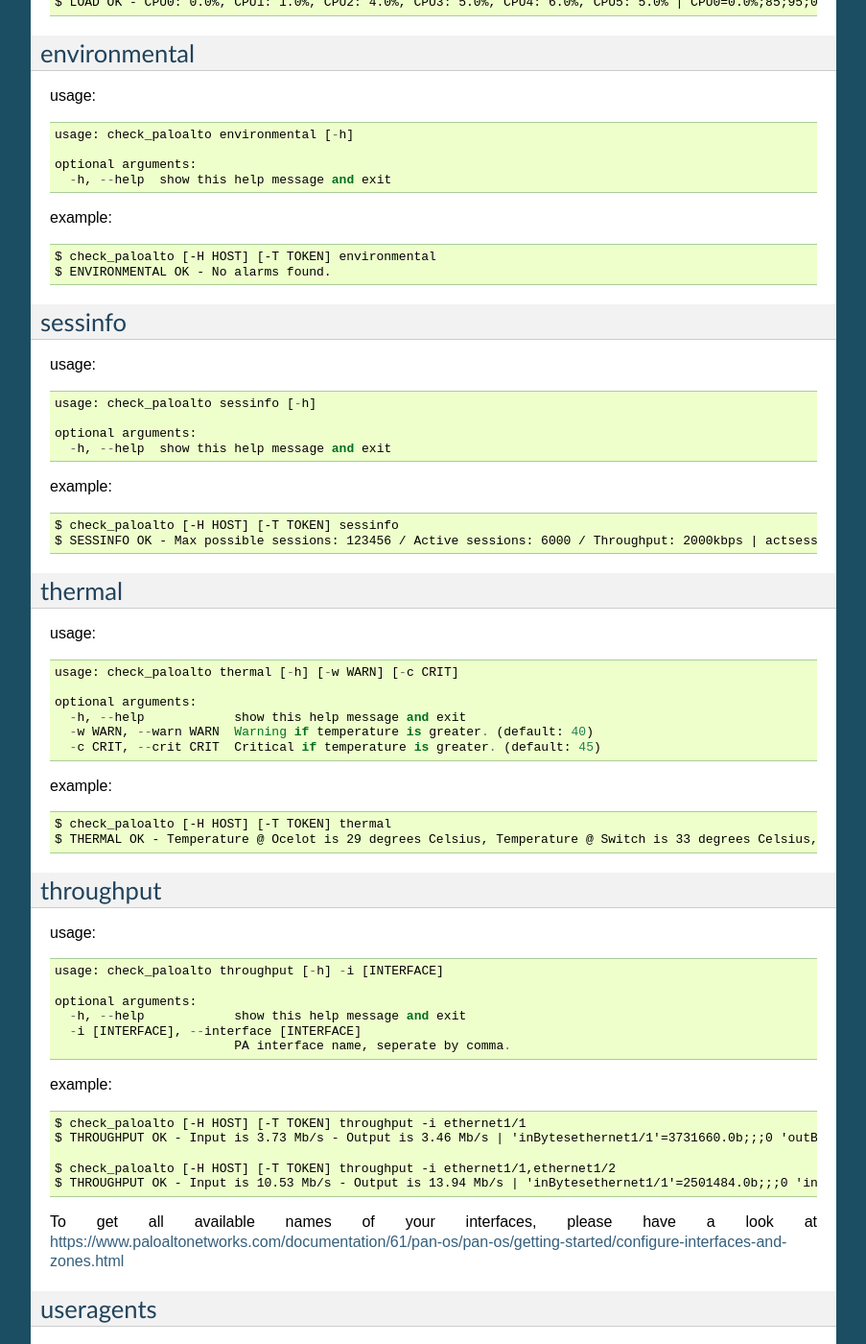
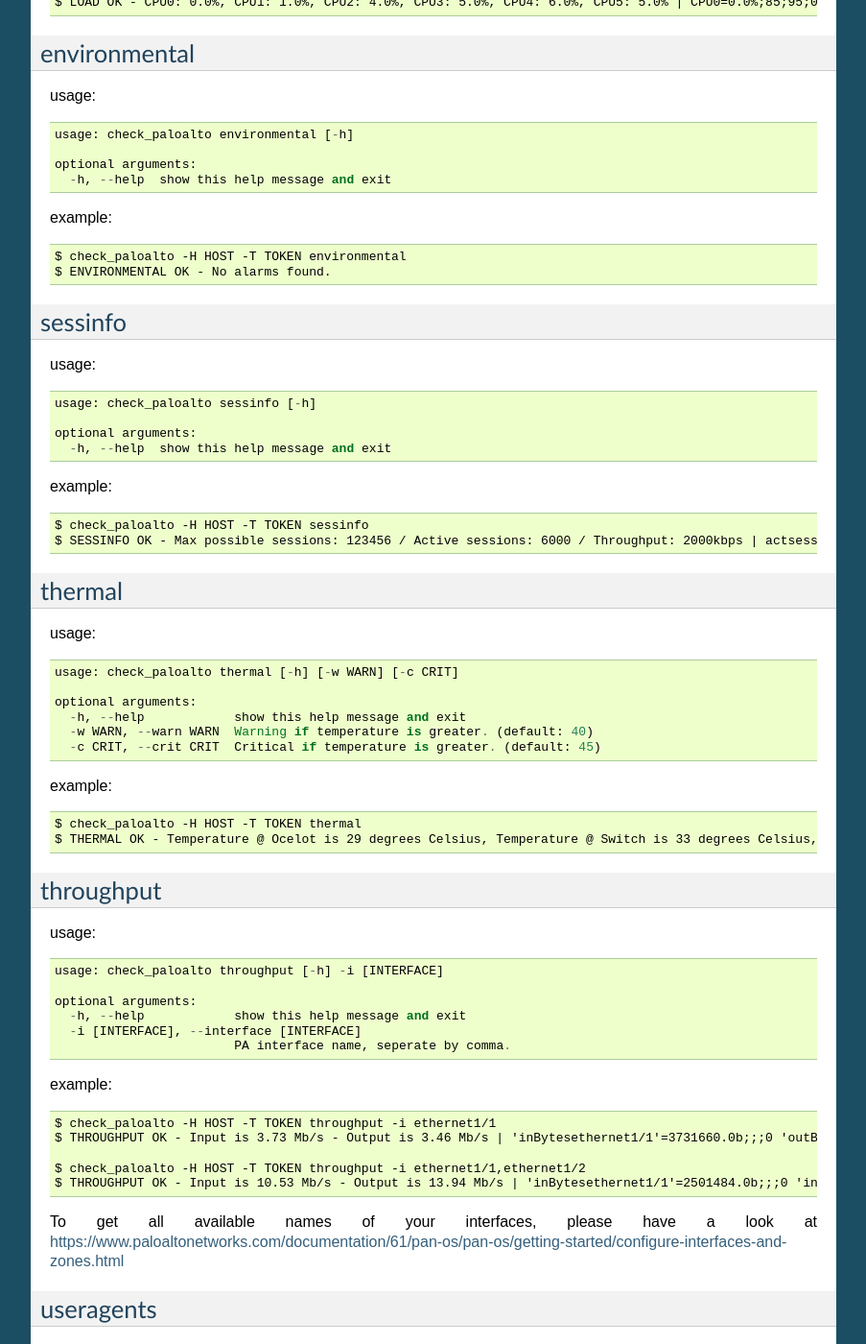
Before and after one commit to ralph089/nagios_check_paloalto, a Sphinx documentation site: the page built from docs/usage.rst, in a window 1280 px wide and 1400 px high, scrolled down 1656 px. Shown: the whole window at 96% size, without its empty margins (198-1101 px from the left). Built offline with Sphinx 7.4.7, drawn with Linux system fonts in a browser that asks for light colours; some of the changed text lies outside the part shown.

Commit message:
Changes for release 0.1.6.

```diff
--- a/README.rst
+++ b/README.rst
@@ -41,7 +41,7 @@
 -----
 Command-line usage::
 
-    usage: check_paloalto [-h] [-H HOST] [-T TOKEN] [-v] [-t TIMEOUT] [--version]
+    usage: check_paloalto [-h] -H HOST -T TOKEN [-v] [-t TIMEOUT] [--version]
                       {diskspace,certificates,load,useragent,environmental,sessinfo,thermal,throughput}
                       ...
 
--- a/docs/usage.rst
+++ b/docs/usage.rst
@@ -4,7 +4,7 @@
 
 Command-line usage::
 
-    usage: check_paloalto [-h] [-H HOST] [-T TOKEN] [-v] [-t TIMEOUT] [--version]
+    usage: check_paloalto [-h] -H HOST -T TOKEN [-v] [-t TIMEOUT] [--version]
                       {diskspace,certificates,load,useragent,environmental,sessinfo,thermal,throughput}
                       ...
 
@@ -53,7 +53,7 @@
 
 example::
 
-    $ check_paloalto [-H HOST] [-T TOKEN] diskspace
+    $ check_paloalto -H HOST -T TOKEN diskspace
     $ DISKSPACE OK - sda3: 46% used space, sda5: 41% used space, sda6: 38% used space, sda8: 55% used space | sda3=46;85;95;0;100 sda5=41;85;95;0;100 sda6=38;85;95;0;100 sda8=55;85;95;0;100
 
 certificates
@@ -73,7 +73,7 @@
 
 example::
 
-    $ check_paloalto [-H HOST] [-T TOKEN] certificates
+    $ check_paloalto -H HOST -T TOKEN certificates
     $ CERTIFICATE WARNING - Certificate1 expires in 8 days
 
 load
@@ -89,7 +89,7 @@
 
 example::
 
-    $ check_paloalto [-H HOST] [-T TOKEN] load
+    $ check_paloalto -H HOST -T TOKEN load
     $ LOAD OK - CPU0: 0.0%, CPU1: 1.0%, CPU2: 4.0%, CPU3: 5.0%, CPU4: 6.0%, CPU5: 5.0% | CPU0=0.0%;85;95;0;100 CPU1=1.0%;85;95;0;100 CPU2=4.0%;85;95;0;100 CPU3=5.0%;85;95;0;100 CPU4=6.0%;85;95;0;100 CPU5=5.0%;85;95;0;100
 
 environmental
@@ -103,7 +103,7 @@
 
 example::
 
-    $ check_paloalto [-H HOST] [-T TOKEN] environmental
+    $ check_paloalto -H HOST -T TOKEN environmental
     $ ENVIRONMENTAL OK - No alarms found.
 
 
@@ -118,7 +118,7 @@
 
 example::
 
-    $ check_paloalto [-H HOST] [-T TOKEN] sessinfo
+    $ check_paloalto -H HOST -T TOKEN sessinfo
     $ SESSINFO OK - Max possible sessions: 123456 / Active sessions: 6000 / Throughput: 2000kbps | actsess=6000;;;0 maxsess=123456;;;0 throughput=2000kbps;;;0
 
 
@@ -135,7 +135,7 @@
 
 example::
 
-    $ check_paloalto [-H HOST] [-T TOKEN] thermal
+    $ check_paloalto -H HOST -T TOKEN thermal
     $ THERMAL OK - Temperature @ Ocelot is 29 degrees Celsius, Temperature @ Switch is 33 degrees Celsius, Temperature @ Cavium is 36 degrees Celsius, Temperature @ Intel PHY is 24 degrees Celsius | 'Temperature @ Cavium'=36.5;40;45;5.0;60.0 'Temperature @ Intel PHY'=24.2;40;45;5.0;60.0 'Temperature @ Ocelot'=29.9;40;45;5.0;60.0 'Temperature @ Switch'=33.8;40;45;5.0;60.0
 
 throughput
@@ -151,10 +151,10 @@
 
 example::
 
-    $ check_paloalto [-H HOST] [-T TOKEN] throughput -i ethernet1/1
+    $ check_paloalto -H HOST -T TOKEN throughput -i ethernet1/1
     $ THROUGHPUT OK - Input is 3.73 Mb/s - Output is 3.46 Mb/s | 'inBytesethernet1/1'=3731660.0b;;;0 'outBytesethernet1/1'=3461314.67b;;;0
 
-    $ check_paloalto [-H HOST] [-T TOKEN] throughput -i ethernet1/1,ethernet1/2
+    $ check_paloalto -H HOST -T TOKEN throughput -i ethernet1/1,ethernet1/2
     $ THROUGHPUT OK - Input is 10.53 Mb/s - Output is 13.94 Mb/s | 'inBytesethernet1/1'=2501484.0b;;;0 'inBytesethernet1/2'=8025331.2b;;;0 'outBytesethernet1/1'=11376622.67b;;;0 'outBytesethernet1/2'=2561513.6b;;;0
 
 To get all available names of your interfaces, please have a look at
@@ -176,5 +176,5 @@
 
 example::
 
-    $ check_paloalto [-H HOST] [-T TOKEN] useragent
+    $ check_paloalto -H HOST -T TOKEN useragent
     $ USERAGENT OK - All agents are connected and responding. | 'Agent: Agent1 - HOST1(vsys: vsys1) Host: 192.168.1.1(192.168.1.1):5007'=1;60;240
```
